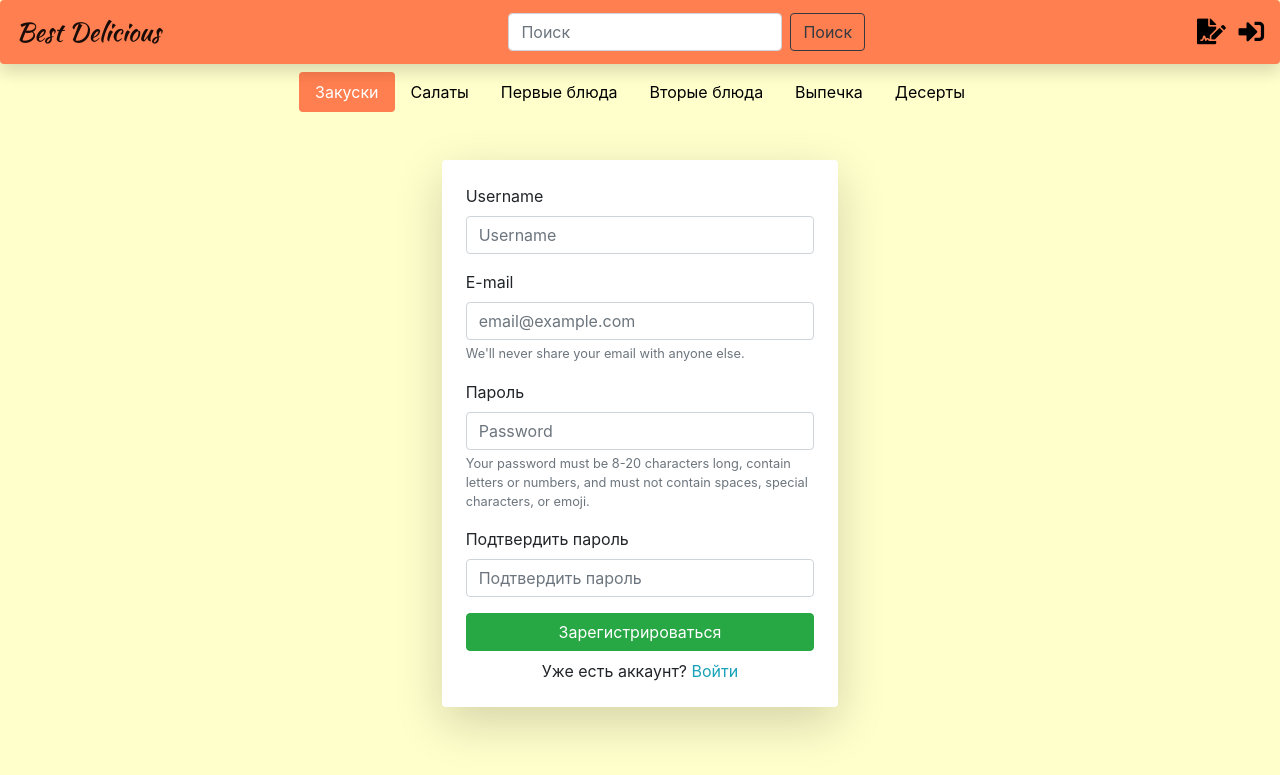
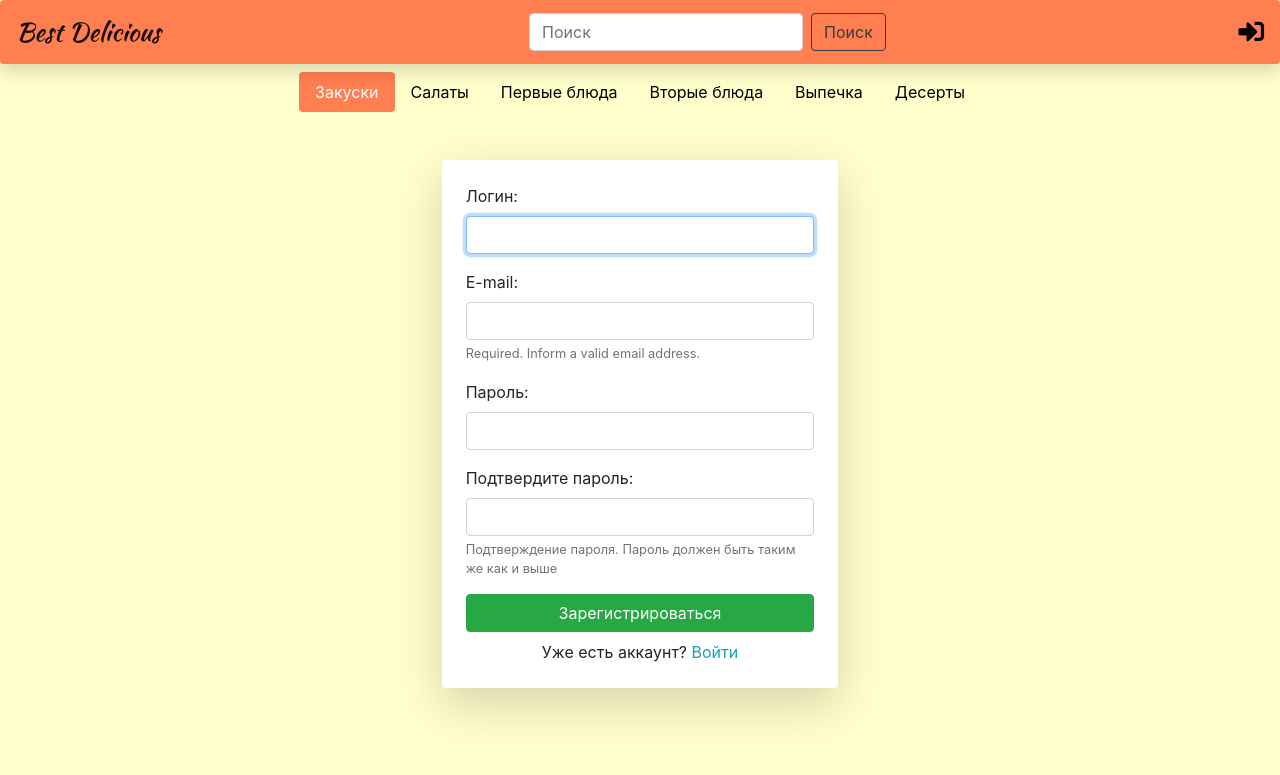
Before and after one commit to Anya2ka/site-recipes, a Django app: page /registration/ in a window 1280 px wide. Shown: the top 775 px of the page. Run offline with Django 3.2, Linux system fonts and the light colour scheme; some libraries are stand-ins or nearby versions.

Commit message:
Created login and registration page

```diff
--- a/recipes/settings.py
+++ b/recipes/settings.py
@@ -131,3 +131,5 @@ STATIC_URL = '/static/'
 
 MEDIA_ROOT = os.path.join(BASE_DIR, 'media')
 MEDIA_URL = '/media/'
+
+LOGOUT_REDIRECT_URL = "/"
--- a/recipes_app/forms.py
+++ b/recipes_app/forms.py
@@ -1,4 +1,6 @@
 from django import forms
+from django.contrib.auth import get_user_model
+from django.contrib.auth.forms import UserCreationForm
 
 from .models import Category
 
@@ -96,3 +98,48 @@ class IngredientsForm(forms.Form):
             }
         )
     )
+
+
+class SignUpForm(UserCreationForm):
+    username = forms.CharField(
+        label='Логин',
+        widget=forms.TextInput(
+            attrs={
+                'class': 'form-control'
+            }
+        )
+    )
+    email = forms.EmailField(
+        label='E-mail',
+        max_length=254,
+        help_text='Required. Inform a valid email address.',
+        widget=forms.EmailInput(
+            attrs={
+                'class': 'form-control'
+            }
+        )
+    )
+
+    password1 = forms.CharField(
+        label='Пароль',
+        widget=forms.PasswordInput(
+            attrs={
+                'class': 'form-control'
+            }
+        )
+    )
+    password2 = forms.CharField(
+        label='Подтвердите пароль',
+        help_text=(
+            'Подтверждение пароля. Пароль должен быть таким же как и выше'
+        ),
+        widget=forms.PasswordInput(
+            attrs={
+                'class': 'form-control'
+            }
+        )
+    )
+
+    class Meta:
+        model = get_user_model()
+        fields = ('username', 'email', 'password1', 'password2', )
--- /dev/null
+++ b/recipes_app/static/js/login.js
@@ -0,0 +1,27 @@
+$(function() {
+    $('.openSigninModal').click(function(event) {
+        event.preventDefault();
+        $('#signinModal').modal('show');
+    });
+
+    $('#signinModal button[type="submit"]').on('click', function(event) {
+        event.preventDefault();
+        var username = $('#signinModal #id_username').val();
+        var password = $('#signinModal #id_password').val();
+
+        $.ajax({
+            url: '/login/',
+            method: 'POST',
+            data: {
+                username: username,
+                password: password,
+            },
+        }).done(function(data) {
+            if (data.ok) {
+                window.location.reload();
+            } else {
+                Swal.fire('Error!', 'Invalid credentials', 'warning');
+            }
+        });
+    });
+});
--- a/recipes_app/static/js/main.js
+++ /dev/null
@@ -1,6 +0,0 @@
-$(function () {
-    $(".openSigninModel").click(function (event) {
-        event.preventDefault();
-        $("#signinModal").modal('show');
-    });
-});
--- a/recipes_app/templates/recipes_app/base.html
+++ b/recipes_app/templates/recipes_app/base.html
@@ -23,11 +23,36 @@
 
     {% include "recipes_app/components/login_modal.html" %}
 
-    <script src="https://code.jquery.com/jquery-3.3.1.slim.min.js" integrity="sha384-q8i/X+965DzO0rT7abK41JStQIAqVgRVzpbzo5smXKp4YfRvH+8abtTE1Pi6jizo" crossorigin="anonymous"></script>
+    <script src="https://code.jquery.com/jquery-3.3.1.min.js"></script>
     <script src="https://cdnjs.cloudflare.com/ajax/libs/popper.js/1.14.7/umd/popper.min.js" integrity="sha384-UO2eT0CpHqdSJQ6hJty5KVphtPhzWj9WO1clHTMGa3JDZwrnQq4sF86dIHNDz0W1" crossorigin="anonymous"></script>
     <script src="https://stackpath.bootstrapcdn.com/bootstrap/4.3.1/js/bootstrap.min.js" integrity="sha384-JjSmVgyd0p3pXB1rRibZUAYoIIy6OrQ6VrjIEaFf/nJGzIxFDsf4x0xIM+B07jRM" crossorigin="anonymous"></script>
     <script src="https://cdn.jsdelivr.net/npm/sweetalert2@9"></script>
-    <script src="{% static "js/main.js" %}"></script>
+    <script>
+        $.ajaxSetup({
+             beforeSend: function(xhr, settings) {
+                 function getCookie(name) {
+                     var cookieValue = null;
+                     if (document.cookie && document.cookie != '') {
+                         var cookies = document.cookie.split(';');
+                         for (var i = 0; i < cookies.length; i++) {
+                             var cookie = jQuery.trim(cookies[i]);
+                             // Does this cookie string begin with the name we want?
+                             if (cookie.substring(0, name.length + 1) == (name + '=')) {
+                                 cookieValue = decodeURIComponent(cookie.substring(name.length + 1));
+                                 break;
+                             }
+                         }
+                     }
+                     return cookieValue;
+                 }
+                 if (!(/^http:.*/.test(settings.url) || /^https:.*/.test(settings.url))) {
+                     // Only send the token to relative URLs i.e. locally.
+                     xhr.setRequestHeader("X-CSRFToken", getCookie('csrftoken'));
+                 }
+             }
+        });
+    </script>
+    <script src="{% static "js/login.js" %}"></script>
 
     {% block extra_body %}{% endblock extra_body %}
 </body>
--- a/recipes_app/templates/recipes_app/category.html
+++ b/recipes_app/templates/recipes_app/category.html
@@ -14,9 +14,10 @@
                     <div class="card-header">{{dish.name}}
                     </div>
                     <div class="card-body">
-                        <p class="card-text">{{dish.description}}</p>
+                        {{dish.description|safe}}
                     </div>
-                    <div class="card-footer text-muted">{{dish.author.username}}
+                    <div class="card-footer text-muted">
+                        {{dish.author.username}}
                     </div>
                 </div>
             </a>
--- a/recipes_app/templates/recipes_app/components/header.html
+++ b/recipes_app/templates/recipes_app/components/header.html
@@ -9,8 +9,19 @@
             <button class="btn btn-outline-dark my-2 my-sm-0" type="submit">Поиск</button>
         </form>
     </div>
+    {% if user.is_authenticated %}
+     <div class="collapse navbar-collapse" id="mainMenu">
+        <ul class="navbar-nav ml-auto">
+          <li class="nav-item">
+            <a class="nav-link" href="#">{{ user.username }}</a>
+          </li>
+        </ul>
+        <a class="mr-2" href="{% url 'dish-create' %}" style="font-size: 1.6rem; color: black;"><i class="fas fa-file-signature"></i></a>
+        <a href="{% url 'logout' %}" style="font-size: 1.6rem; color: black;"><i class="fas fa-sign-out-alt"></i></a>
+      </div>
+    {% else %}
     <div>
-        <a class="mr-2" href="{% url 'dish-create' %}" style="font-size: 1.6rem; color: black;"><i class="fas fa-file-signature"></i></a>
-        <a href="#" class="openSigninModel" style="font-size: 1.6rem; color: black;"><i class="fas fa-sign-in-alt"></i></a>
+        <a href="#" class="openSigninModal" style="font-size: 1.6rem; color: black;"><i class="fas fa-sign-in-alt"></i></a>
     </div>
+    {% endif %}
 </nav>
--- a/recipes_app/templates/recipes_app/registration.html
+++ b/recipes_app/templates/recipes_app/registration.html
@@ -1,32 +1,24 @@
 {% extends "recipes_app/base.html" %}
-
 {% load static %}
-
 {% block content %}
 <div class="container-fluid mt-5">
     <div class="row d-flex justify-content-center">
         <div class="col-lg-4 col-md-6">
-            <form class="p-4 bg-white rounded shadow-lg">
+            <form method="post" action="{% url 'registration' %}" class="p-4 bg-white rounded shadow-lg">
+                {% csrf_token %}
+                {{ form.non_field_errors }}
+                {% for field in form %}
                 <div class="form-group">
-                    <label for="id_username">Username</label>
-                    <input type="text" class="form-control" id="id_username" placeholder="Username">
+                    {{ field.errors }}
+                    {{ field.label_tag }}
+                    {{ field }}
+                    {% if field.help_text %}
+                    <small class="form-text text-muted">
+                        {{ field.help_text|safe }}
+                    </small>
+                    {% endif %}
                 </div>
-                <div class="form-group">
-                    <label for="id_email">E-mail</label>
-                    <input type="email" class="form-control" id="id_email" aria-describedby="emailHelp" placeholder="email@example.com">
-                    <small id="emailHelp" class="form-text text-muted">We'll never share your email with anyone else.</small>
-                </div>
-                <div class="form-group">
-                    <label for="id_password">Пароль</label>
-                    <input type="password" class="form-control" id="id_password" placeholder="Password" aria-describedby="passwordHelpBlock">
-                    <small id="id_passwordHelp" class="form-text text-muted">
-                        Your password must be 8-20 characters long, contain letters or numbers, and must not contain spaces, special characters, or emoji.
-                    </small>
-                </div>
-                <div class="form-group">
-                    <label for="id_confirmPassword">Подтвердить пароль</label>
-                    <input type="password" class="form-control" id="id_confirmPassword" placeholder="Подтвердить пароль">
-                </div>
+                {% endfor %}
                 <button type="submit" class="btn btn-success btn-md btn-block">Зарегистрироваться</button>
                 <div class="text-center mt-2">
                     Уже есть аккаунт? <a class="text-info openSigninModel" href="#!">Войти</a>
--- a/recipes_app/urls.py
+++ b/recipes_app/urls.py
@@ -1,3 +1,4 @@
+from django.contrib.auth.views import LogoutView
 from django.urls import path
 
 from . import views
@@ -28,4 +29,14 @@ urlpatterns = [
         views.RegistrationPageView.as_view(),
         name='registration'
     ),
+    path(
+        'logout/',
+        LogoutView.as_view(),
+        name="logout"),
+
+    path(
+        'login/',
+        views.LoginView.as_view(),
+        name="login"),
+
 ]
--- a/recipes_app/views.py
+++ b/recipes_app/views.py
@@ -1,13 +1,15 @@
 from datetime import timedelta
 
+from django.contrib.auth import authenticate, login
 from django.contrib.auth.mixins import LoginRequiredMixin
 from django.forms import formset_factory
 from django.forms.models import model_to_dict
+from django.http import JsonResponse
 from django.shortcuts import get_object_or_404, reverse
+from django.views import View
 from django.views.generic import DetailView, FormView, ListView
-from django.views.generic.base import TemplateView
 
-from .forms import DishForm, IngredientsForm
+from .forms import DishForm, IngredientsForm, SignUpForm
 from .models import Category, Dish
 
 
@@ -83,9 +85,30 @@ class DishDetailsPageView(DetailView, FormView):
 
         return super().form_valid(form)
 
+    def delete(self, *args, **kwargs):
+        obj = self.get_object()
+        obj.delete()
 
-class RegistrationPageView(TemplateView):
+        return JsonResponse({
+            'ok': True,
+            'message': 'Dish with ID \'{id}\' successfully deleted'.format(
+                id=kwargs['pk']
+            )
+        })
+
+
+class RegistrationPageView(FormView):
+    form_class = SignUpForm
     template_name = "recipes_app/registration.html"
+    success_url = '/'
+
+    def form_valid(self, form):
+        form.save()
+        username = form.cleaned_data.get('username')
+        raw_password = form.cleaned_data.get('password1')
+        user = authenticate(username=username, password=raw_password)
+        login(self.request, user)
+        return super().form_valid(form)
 
 
 class DishCreatePageView(LoginRequiredMixin, FormView):
@@ -122,3 +145,17 @@ class DishCreatePageView(LoginRequiredMixin, FormView):
         self.dish.save()
 
         return super().form_valid(form)
+
+
+class LoginView(View):
+    def post(self, request):
+        username = request.POST.get('username')
+        password = request.POST.get('password')
+
+        user = authenticate(request, username=username, password=password)
+
+        if user is not None:
+            login(request, user)
+            return JsonResponse({'ok': True})
+        else:
+            return JsonResponse({'ok': False})
```
Also changed, not shown: recipes_app/static/js/dish_create.js (+6 -2 lines), recipes_app/static/js/dish_details.js (+13 -1 lines).
